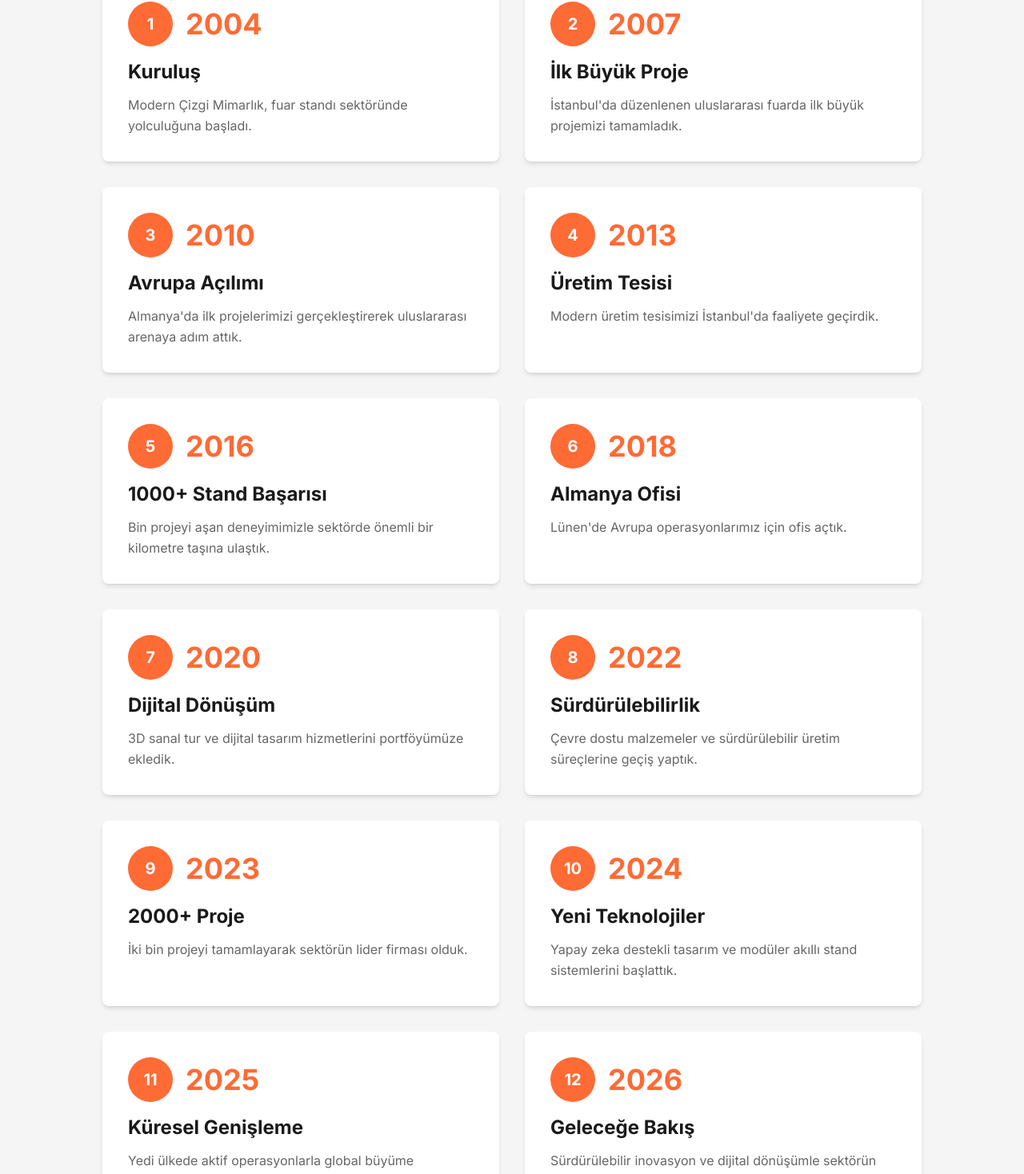
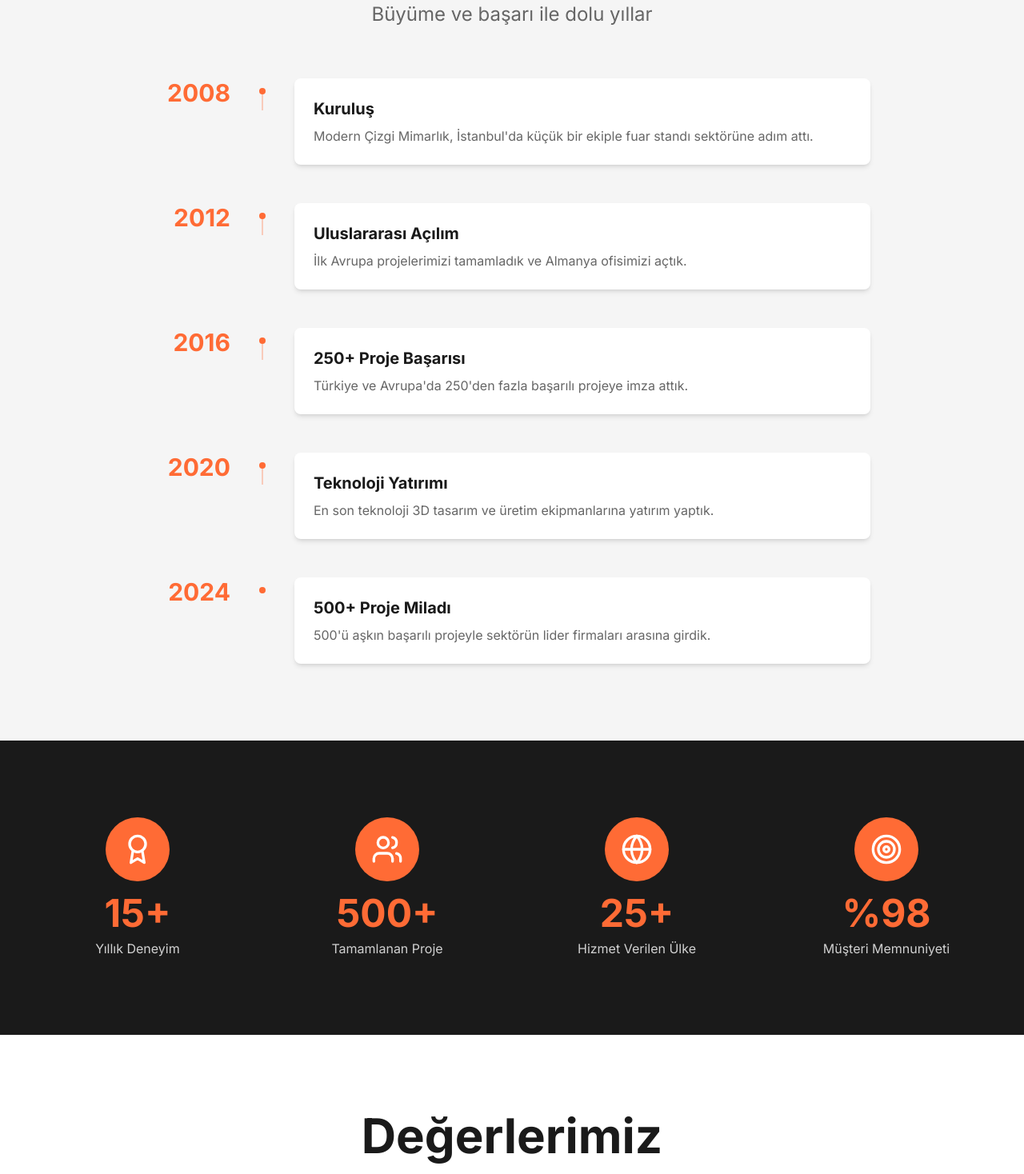
Before and after one commit to mertocp/modern-cizgi-website, a Next.js app: page /hakkimizda in a window 1280 px wide. Shown: the part 1214-2682 px from the top of the page at 80% size. Built offline with nearby package versions, Linux system fonts and the light colour scheme.

Commit message:
oushoushous

```diff
--- a/app/hakkimizda/page.tsx
+++ b/app/hakkimizda/page.tsx
@@ -1,80 +1,45 @@
 import Link from 'next/link'
 import Image from 'next/image'
-import { ArrowRight, Award, Users, Globe, Target, Heart, Zap } from 'lucide-react'
+import { ArrowRight, Award, Users, Globe, Target, Heart, Zap, Quote } from 'lucide-react'
 
 export const metadata = {
   title: 'Hakkımızda | Modern Çizgi Mimarlık',
-  description: '22 yıldır fuar standı tasarımı ve inşaatında öncü. 2500+ başarılı proje ile global fuarlarda markanızı öne çıkarıyoruz.',
+  description: '15+ yıldır fuar standı tasarımı ve inşaatında öncü. 500+ başarılı proje ile global fuarlarda markanızı öne çıkarıyoruz.',
 }
 
 const timeline = [
   {
-    year: '2004',
+    year: '2008',
     title: 'Kuruluş',
-    description: 'Modern Çizgi Mimarlık, fuar standı sektöründe yolculuğuna başladı.',
+    description: 'Modern Çizgi Mimarlık, İstanbul\'da küçük bir ekiple fuar standı sektörüne adım attı.',
   },
   {
-    year: '2007',
-    title: 'İlk Büyük Proje',
-    description: 'İstanbul\'da düzenlenen uluslararası fuarda ilk büyük projemizi tamamladık.',
-  },
-  {
-    year: '2010',
-    title: 'Avrupa Açılımı',
-    description: 'Almanya\'da ilk projelerimizi gerçekleştirerek uluslararası arenaya adım attık.',
-  },
-  {
-    year: '2013',
-    title: 'Üretim Tesisi',
-    description: 'Modern üretim tesisimizi İstanbul\'da faaliyete geçirdik.',
+    year: '2012',
+    title: 'Uluslararası Açılım',
+    description: 'İlk Avrupa projelerimizi tamamladık ve Almanya ofisimizi açtık.',
   },
   {
     year: '2016',
-    title: '1000+ Stand Başarısı',
-    description: 'Bin projeyi aşan deneyimimizle sektörde önemli bir kilometre taşına ulaştık.',
-  },
-  {
-    year: '2018',
-    title: 'Almanya Ofisi',
-    description: 'Lünen\'de Avrupa operasyonlarımız için ofis açtık.',
+    title: '250+ Proje Başarısı',
+    description: 'Türkiye ve Avrupa\'da 250\'den fazla başarılı projeye imza attık.',
   },
   {
     year: '2020',
-    title: 'Dijital Dönüşüm',
-    description: '3D sanal tur ve dijital tasarım hizmetlerini portföyümüze ekledik.',
-  },
-  {
-    year: '2022',
-    title: 'Sürdürülebilirlik',
-    description: 'Çevre dostu malzemeler ve sürdürülebilir üretim süreçlerine geçiş yaptık.',
-  },
-  {
-    year: '2023',
-    title: '2000+ Proje',
-    description: 'İki bin projeyi tamamlayarak sektörün lider firması olduk.',
+    title: 'Teknoloji Yatırımı',
+    description: 'En son teknoloji 3D tasarım ve üretim ekipmanlarına yatırım yaptık.',
   },
   {
     year: '2024',
-    title: 'Yeni Teknolojiler',
-    description: 'Yapay zeka destekli tasarım ve modüler akıllı stand sistemlerini başlattık.',
-  },
-  {
-    year: '2025',
-    title: 'Küresel Genişleme',
-    description: 'Yedi ülkede aktif operasyonlarla global büyüme hedeflerimize ulaştık.',
-  },
-  {
-    year: '2026',
-    title: 'Geleceğe Bakış',
-    description: 'Sürdürülebilir inovasyon ve dijital dönüşümle sektörün geleceğini şekillendiriyoruz.',
+    title: '500+ Proje Miladı',
+    description: '500\'ü aşkın başarılı projeyle sektörün lider firmaları arasına girdik.',
   },
 ]
 
 const stats = [
-  { icon: Award, number: '22+ Yıl', label: 'Sektör Deneyimi' },
-  { icon: Users, number: '2500+', label: 'Tamamlanan Stand' },
-  { icon: Globe, number: '7 Ülke', label: 'Uluslararası Hizmet' },
-  { icon: Target, number: '250.000 m²', label: 'Toplam Proje Hacmi' },
+  { icon: Award, number: '15+', label: 'Yıllık Deneyim' },
+  { icon: Users, number: '500+', label: 'Tamamlanan Proje' },
+  { icon: Globe, number: '25+', label: 'Hizmet Verilen Ülke' },
+  { icon: Target, number: '%98', label: 'Müşteri Memnuniyeti' },
 ]
 
 const values = [
@@ -95,27 +60,50 @@ const values = [
   },
 ]
 
+const testimonials = [
+  {
+    quote: 'Modern Çizgi Mimarlık ile çalışmak harika bir deneyimdi. Profesyonel yaklaşımları ve detaylara gösterdikleri özen sayesinde fuarda gerçekten öne çıktık.',
+    author: 'Ahmet Yılmaz',
+    position: 'Genel Müdür',
+    company: 'TechVision Turkey',
+  },
+  {
+    quote: 'Üç farklı ülkede düzenlenen fuarlarda Modern Çizgi ile çalıştık. Her seferinde kusursuz bir organizasyon ve etkileyici standlar. Kesinlikle tavsiye ediyorum.',
+    author: 'Sarah Johnson',
+    position: 'Marketing Director',
+    company: 'Global Innovations GmbH',
+  },
+  {
+    quote: 'İlk fuar deneyimimizdi ve çok endişeliydik. Ancak Modern Çizgi ekibi her aşamada yanımızda oldu. Sonuç harika oldu, yeni müşteriler kazandık!',
+    author: 'Mehmet Demir',
+    position: 'Satış Müdürü',
+    company: 'İnovatif Çözümler A.Ş.',
+  },
+  {
+    quote: 'Modüler stand sistemleri ile birçok farklı fuarda aynı standı farklı konfigürasyonlarda kullandık. Hem maliyet tasarrufu hem de harika sonuçlar.',
+    author: 'Elena Rossi',
+    position: 'Exhibition Manager',
+    company: 'Design Milano',
+  },
+]
+
+// UPDATED: 15 logos with enlarged sizes and fixed Benetton
 const clientLogos = [
-  // Row 1
-  { name: 'Eraco', logo: '/images/references/eraco.png', width: 140, height: 70 },
-  { name: 'FSN Medical Technologies', logo: '/images/references/fsn.png', width: 140, height: 70 },
-  { name: 'GLORE', logo: '/images/references/glore.png', width: 130, height: 70 },
-  { name: 'Kilim Mobilya', logo: '/images/references/kilim.jpg', width: 160, height: 80 },
-  { name: 'Benetton', logo: '/images/references/benetton.png', width: 140, height: 70 },
-
-  // Row 2
-  { name: 'Giza Carpet', logo: '/images/references/giza.png', width: 140, height: 70 },
-  { name: 'Star Alüminyum', logo: '/images/references/star.png', width: 140, height: 70 },
-  { name: 'Özaktaç', logo: '/images/references/ozaktac.png', width: 140, height: 70 },
-  { name: 'Pierre Cardin', logo: '/images/references/pierrecardin.png', width: 140, height: 70 },
-  { name: 'Kron', logo: '/images/references/kron.png', width: 160, height: 80 },
-
-  // Row 3
-  { name: 'Orma', logo: '/images/references/orma.png', width: 140, height: 70 },
-  { name: 'Kareban', logo: '/images/references/kareban.png', width: 140, height: 70 },
-  { name: 'Arco Irisa', logo: '/images/references/arcoirisa.jpg', width: 140, height: 70 },
-  { name: 'DVT Devotrans', logo: '/images/references/dvt.jpg', width: 140, height: 70 },
-  { name: 'One Click Profit', logo: '/images/references/oneclickprofit.png', width: 140, height: 70 },
+  { name: 'Kilim Mobilya', logo: '/images/references/kilim.png', width: 200, height: 100 },
+  { name: 'Kron', logo: '/images/references/kron.png', width: 200, height: 100 },
+  { name: 'Eraco', logo: '/images/references/eraco.png', width: 180, height: 90 },
+  { name: 'FSN', logo: '/images/references/fsn.jpg', width: 180, height: 90 },
+  { name: 'Benetton', logo: '/images/references/benetton.png', width: 180, height: 90 }, // FIXED: Using solid green version
+  { name: 'Giza', logo: '/images/references/giza.png', width: 180, height: 90 },
+  { name: 'Star', logo: '/images/references/star.jpg', width: 180, height: 90 },
+  { name: 'Özaktaç', logo: '/images/references/ozaktac.png', width: 180, height: 90 },
+  { name: 'Pierre Cardin', logo: '/images/references/pierrecardin.png', width: 180, height: 90 },
+  { name: 'Orma', logo: '/images/references/orma.jpg', width: 180, height: 90 },
+  { name: 'Kareban', logo: '/images/references/kareban.png', width: 180, height: 90 },
+  { name: 'Arco Irisa', logo: '/images/references/arcoirisa.png', width: 180, height: 90 },
+  { name: 'DVT', logo: '/images/references/dvt.png', width: 180, height: 90 },
+  { name: 'One Click Profit', logo: '/images/references/oneclickprofit.png', width: 180, height: 90 },
+  { name: 'GLORE', logo: '/images/references/glore.png', width: 170, height: 90 },
 ]
 
 export default function HakkimizdaPage() {
@@ -124,9 +112,9 @@ export default function HakkimizdaPage() {
       {/* Hero Section */}
       <section className="py-24 bg-gradient-to-br from-dark via-dark-grey to-dark text-light">
         <div className="container text-center">
-          <h1 className="section-heading text-light mb-6">Fuar Standı Sektörünün 22 Yıllık Öncüsü</h1>
+          <h1 className="section-heading text-light mb-6">Hakkımızda</h1>
           <p className="section-subheading text-light/90 max-w-3xl mx-auto">
-            2004'ten bugüne 2500+ projeyle markaların fuarlardaki başarı ortağı
+            15 yılı aşkın deneyimimiz ile fuar standı sektörünün öncü markası
           </p>
         </div>
       </section>
@@ -138,14 +126,20 @@ export default function HakkimizdaPage() {
             <h2 className="text-4xl font-bold mb-8 text-center">Hikayemiz</h2>
             <div className="space-y-6 text-lg text-grey">
               <p>
-                2004 yılında kurulan Modern Çizgi Mimarlık, geleneksel stand üretimini sanat ve teknoloji ile harmanlayarak sektörde yeni bir dönem başlattı. İnovasyon DNA'mızda var; 3D görselleştirmeden modüler sistemlere, ahşap tasarımlardan Maxima premium standlara kadar geniş ürün yelpazemizle her marka için özel çözümler üretiyoruz. Avrupa'dan Türkiye'ye uzanan geniş hizmet ağımızla, markanızın global fuarlardaki en güçlü destekçisiyiz.
+                Modern Çizgi Mimarlık, 2008 yılında İstanbul'da kurulan, fuar standı tasarımı ve inşaatı konusunda uzmanlaşmış bir şirkettir. Kurulduğumuz günden bu yana, markalarını fuarlarda en iyi şekilde temsil etmek isteyen firmalar için yaratıcı, fonksiyonel ve etkileyici stand çözümleri üretiyoruz.
+              </p>
+              <p>
+                15 yılı aşkın deneyimimiz boyunca, Türkiye'nin yanı sıra Almanya, İtalya, Fransa, İspanya gibi birçok Avrupa ülkesinde 500'den fazla başarılı projeye imza attık. Teknoloji, mobilya, otomotiv, gıda, tekstil ve enerji gibi farklı sektörlerden müşterilerimize hizmet vermenin gururunu yaşıyoruz.
+              </p>
+              <p>
+                Misyonumuz, müşterilerimizin fuar katılımlarını başarı hikayelerine dönüştürmek. Her proje için özel olarak tasarlanan standlarımız, markaların hedef kitlelerine ulaşmasına ve unutulmaz deneyimler yaratmasına yardımcı oluyor.
               </p>
             </div>
           </div>
         </div>
       </section>
 
-      {/* Timeline - 2 Column Layout */}
+      {/* Timeline */}
       <section className="py-24 bg-light-grey">
         <div className="container">
           <div className="text-center mb-16">
@@ -153,23 +147,24 @@ export default function HakkimizdaPage() {
             <p className="section-subheading">Büyüme ve başarı ile dolu yıllar</p>
           </div>
 
-          <div className="max-w-5xl mx-auto">
-            <div className="grid grid-cols-1 md:grid-cols-2 gap-8">
+          <div className="max-w-4xl mx-auto space-y-12">
             {timeline.map((item, index) => (
-                <div key={index} className="relative">
-                  <div className="bg-white p-8 rounded-lg shadow-md hover:shadow-xl transition-all duration-300 h-full">
-                    <div className="flex items-center gap-4 mb-4">
-                      <div className="w-14 h-14 bg-primary rounded-full flex items-center justify-center flex-shrink-0">
-                        <span className="text-light font-bold text-xl">{index + 1}</span>
+              <div key={index} className="flex gap-8 items-start">
+                <div className="flex-shrink-0 w-24 text-right">
+                  <div className="text-3xl font-bold text-primary">{item.year}</div>
                 </div>
-                      <div className="text-4xl font-bold text-primary">{item.year}</div>
+                <div className="relative flex-shrink-0 w-4 pt-2">
+                  <div className="w-4 h-4 bg-primary rounded-full border-4 border-light-grey"></div>
+                  {index < timeline.length - 1 && (
+                    <div className="absolute top-4 left-1/2 w-0.5 h-full bg-primary/30 -translate-x-1/2"></div>
+                  )}
                 </div>
-                    <h3 className="text-2xl font-bold mb-3 text-dark">{item.title}</h3>
-                    <p className="text-grey leading-relaxed">{item.description}</p>
+                <div className="flex-1 bg-white p-6 rounded-lg shadow-md">
+                  <h3 className="text-xl font-bold mb-2">{item.title}</h3>
+                  <p className="text-grey">{item.description}</p>
                 </div>
               </div>
             ))}
-            </div>
           </div>
         </div>
       </section>
@@ -183,7 +178,7 @@ export default function HakkimizdaPage() {
                 <div className="w-20 h-20 bg-primary rounded-full flex items-center justify-center mx-auto mb-4">
                   <stat.icon className="w-10 h-10 text-light" />
                 </div>
-                <div className="text-4xl font-bold mb-2 text-primary">{stat.number}</div>
+                <div className="text-5xl font-bold mb-2 text-primary">{stat.number}</div>
                 <p className="text-light/80">{stat.label}</p>
               </div>
             ))}
@@ -213,7 +208,7 @@ export default function HakkimizdaPage() {
         </div>
       </section>
 
-      {/* Client Logos */}
+      {/* Client Logos - UPDATED WITH 15 ENLARGED LOGOS */}
       <section id="referanslar" className="py-24 bg-light-grey">
         <div className="container">
           <div className="text-center mb-16">
@@ -221,26 +216,47 @@ export default function HakkimizdaPage() {
             <p className="section-subheading">Güvenilir markalarla gurur verici işbirlikleri</p>
           </div>
 
-          <div className="max-w-6xl mx-auto">
-            <div className="grid grid-cols-2 sm:grid-cols-3 md:grid-cols-5 gap-8">
+          <div className="grid grid-cols-2 md:grid-cols-3 lg:grid-cols-5 gap-8">
             {clientLogos.map((client, index) => (
               <div
                 key={index}
-                  className="flex items-center justify-center p-6 bg-white rounded-lg shadow-sm hover:shadow-md transition-all duration-300 hover:scale-105 min-h-[120px]"
+                className="flex items-center justify-center p-6 bg-white rounded-lg shadow-sm hover:shadow-md transition-shadow min-h-[140px]"
               >
-                  <div className="relative w-full h-[70px] flex items-center justify-center">
+                <div className="h-[90px] flex items-center justify-center">
                   <Image
                     src={client.logo}
-                      alt={`${client.name} logo`}
-                      width={client.width || 140}
-                      height={client.height || 70}
-                      className="object-contain max-h-[70px]"
-                      style={{ maxWidth: '100%' }}
+                    alt={client.name}
+                    width={client.width}
+                    height={client.height}
+                    className="grayscale hover:grayscale-0 transition-all duration-300 object-contain max-w-full max-h-full"
                   />
                 </div>
               </div>
             ))}
           </div>
+        </div>
+      </section>
+
+      {/* Testimonials */}
+      <section className="py-24 bg-light">
+        <div className="container">
+          <div className="text-center mb-16">
+            <h2 className="section-heading">Müşteri Yorumları</h2>
+            <p className="section-subheading">Bizimle çalışan müşterilerimizin deneyimleri</p>
+          </div>
+
+          <div className="grid grid-cols-1 md:grid-cols-2 gap-8">
+            {testimonials.map((testimonial, index) => (
+              <div key={index} className="bg-white p-8 rounded-lg shadow-lg">
+                <Quote className="w-12 h-12 text-primary mb-4" />
+                <p className="text-lg text-grey italic mb-6">"{testimonial.quote}"</p>
+                <div className="border-t pt-4">
+                  <p className="font-bold text-lg">{testimonial.author}</p>
+                  <p className="text-grey">{testimonial.position}</p>
+                  <p className="text-primary font-medium">{testimonial.company}</p>
+                </div>
+              </div>
+            ))}
           </div>
         </div>
       </section>
@@ -252,7 +268,7 @@ export default function HakkimizdaPage() {
             Siz de Başarı Hikayemizin Parçası Olun
           </h2>
           <p className="text-xl mb-12 max-w-2xl mx-auto text-light/90">
-            22 yıllık deneyimimiz ve uzman ekibimizle bir sonraki projenizde yanınızdayız
+            15 yıllık deneyimimiz ve uzman ekibimizle bir sonraki projenizde yanınızdayız
           </p>
           <Link href="/iletisim" className="inline-flex items-center gap-2 bg-light text-primary px-10 py-5 rounded-lg font-bold text-lg hover:bg-light/90 transition-all duration-300 hover:scale-105">
             Hemen İletişime Geçin
```
Also changed, not shown: app/page.tsx (+23 -22 lines), public/images/references/benetton.png. Lines whose indentation alone changed are shown as unchanged.
